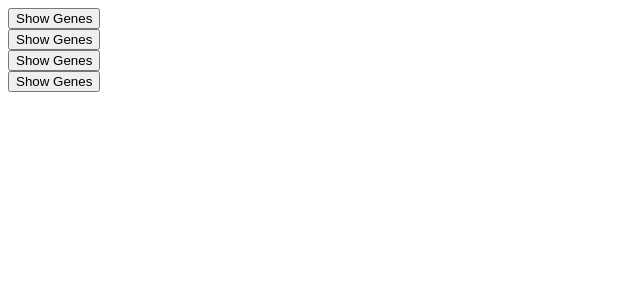
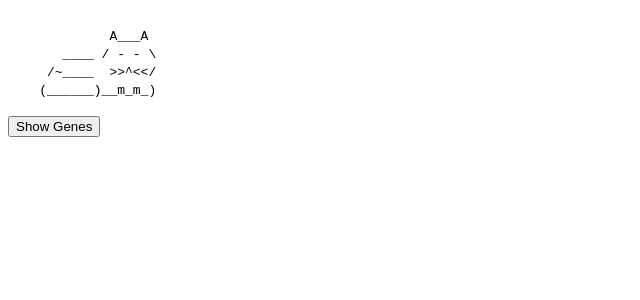
Before and after one commit to kwboyd/cat-party, a React (Vite) app: page / in a window 1280 px wide. Shown: the top 300 px of the page, without its empty margins (0-640 px from the left). Built offline with nearby package versions, Linux system fonts and the light colour scheme.

Commit message:
Move Cat factory

```diff
--- a/src/components/App.js
+++ b/src/components/App.js
@@ -1,6 +1,7 @@
 import React from 'react';
 import cats from '../catData/catBodies';
 import CatBox from './CatBox';
+import Cat from '../factories/Cat';
 
 const mockCats = [
     {
@@ -38,10 +39,11 @@ const mockCats = [
 ]
 
 const App = () => {
+    const newCats = new Cat(mockCats[0], mockCats[1]);
     return (
         <div>
             {
-                mockCats.map(cat => (
+                [newCats].map(cat => (
                     <CatBox cat={cat} />
                 ))
             }
--- a/src/components/CatBox.js
+++ b/src/components/CatBox.js
@@ -12,7 +12,7 @@ const CatBox = ({cat}) => {
 
     return (
         <div className="cat-box">
-            <CatBody cat={cat}></CatBody>
+            <CatBody bodyText={cat.bodyText}></CatBody>
             {
                 showGenes && (
                     <GeneMakeup cat={cat}></GeneMakeup>
--- a/src/services/breedNewCat.js
+++ b/src/factories/Cat.js
@@ -1,17 +1,17 @@
-import { pickBody, pickGenes, pickSex } from './propertyPickers';
-import replaceCatFeatures from './replaceCatFeatures';
-import getPhenotype from './getPhenotype'
+import { pickBody, pickGenes, pickSex } from '../services/propertyPickers';
+import replaceCatFeatures from '../services/replaceCatFeatures';
+import getPhenotype from '../services/getPhenotype'
 
 class Cat {
     constructor(mother, father) {
         this.male = pickSex();
         this.body = pickBody();
-        this.genes = generateGenes(mother.genes, father.genes);
-        this.bodyText = generateBodyText(this.genes, this.body);
+        this.genes = this.generateGenes(mother.genes, father.genes);
+        this.bodyText = this.generateBodyText(this.genes, this.body);
     }
 
     generateGenes(motherGenes, fatherGenes) {
-        this.genes = {
+        return {
             whiskers: pickGenes(motherGenes.whiskers, fatherGenes.whiskers),
             eyes: pickGenes(motherGenes.eyes, fatherGenes.eyes),
             nose: pickGenes(motherGenes.nose, fatherGenes.nose)
```
